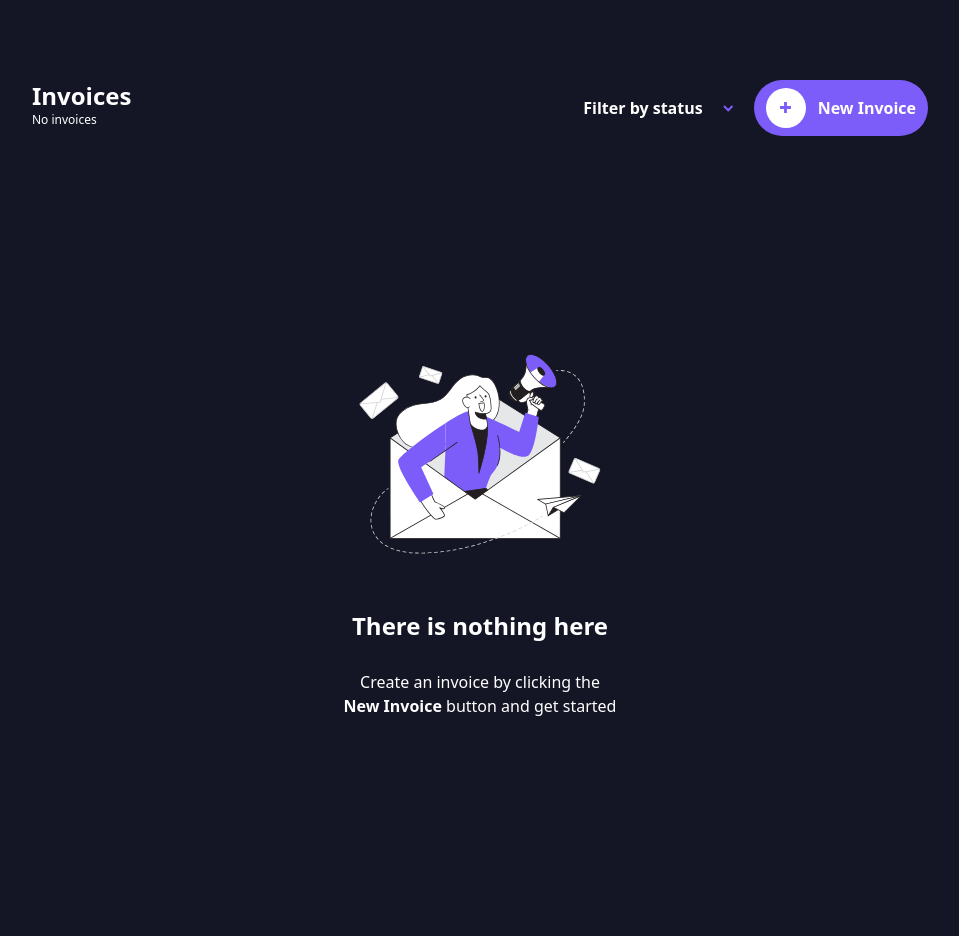
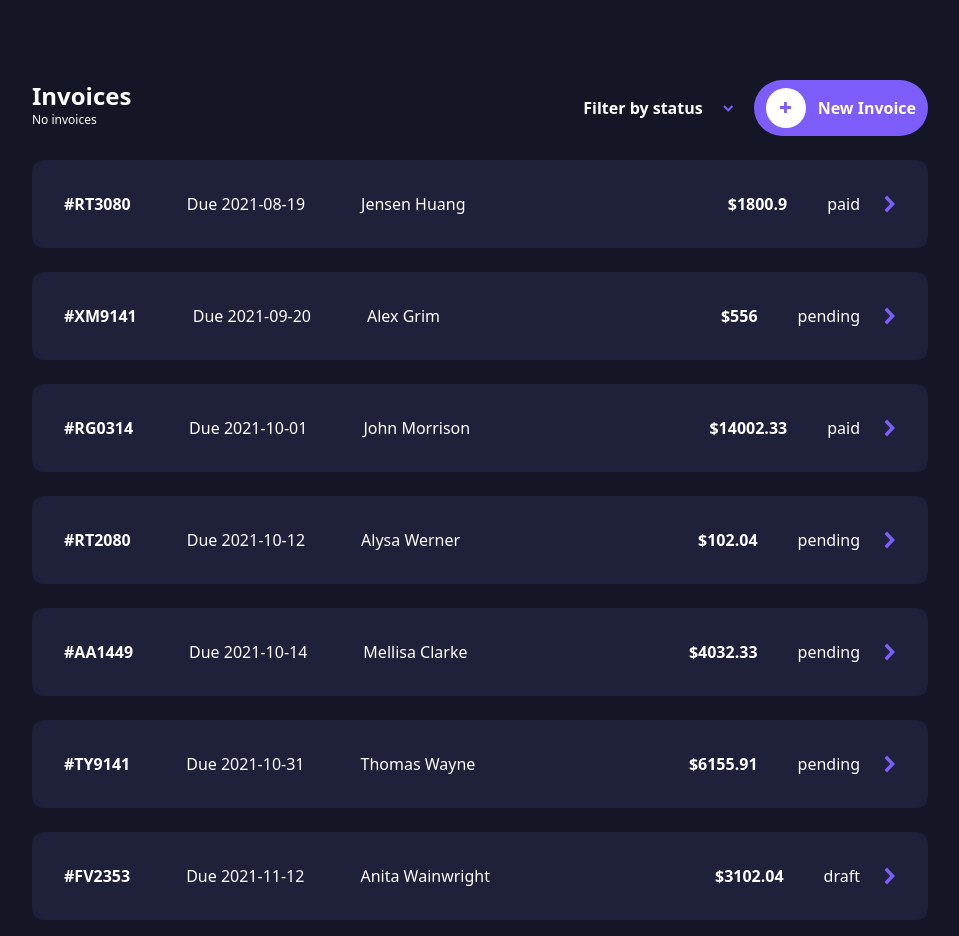
Before and after one commit to imnethaji/invoice-app, a React (Vite) app: page / in a window 1280 px wide. Shown: the whole page, without its empty margins (160-1119 px from the left). Built offline with nearby package versions, Linux system fonts and the light colour scheme.

Commit message:
from data.json files to list in a component

```diff
--- a/src/App.tsx
+++ b/src/App.tsx
@@ -1,12 +1,19 @@
 import "./App.css";
 import plusIcon from "./assets/icon-plus.svg";
 import arrowIcon from "./assets/icon-arrow-down.svg";
-import emptyIllustration from "./assets/illustration-empty.svg";
+import InvoiceList from "./components/InvoiceList";
+import NoInvoice from "./components/NoInvoice";
+import INVOICE_DATA from "./data file/data.json";
+
+import Invoice from "./types/types";
+
+const invoiceData: Invoice[] = INVOICE_DATA;
 
 function App() {
   function handleFilterClick() {
     console.log("works");
   }
+  const list = false;
 
   return (
     <>
@@ -39,16 +46,19 @@ function App() {
           </div>
         </div>
       </div>
-      <div className="w-screen h-[800px] flex flex-col items-center justify-center">
-        <img src={emptyIllustration} alt="" className="w-50" />
-        <h1 className="text-white text-2xl font-bold mt-14">
-          There is nothing here
-        </h1>
-        <p className="text-white text-center mt-7">
-          Create an invoice by clicking the <br />
-          <span className="font-bold">New Invoice</span> button and get started
-        </p>
-      </div>
+
+      {list && <NoInvoice />}
+
+      {invoiceData.map((item, index) => (
+        <InvoiceList
+          key={index}
+          invoiceID={item.id}
+          dueDate={item.paymentDue}
+          clientName={item.clientName}
+          total={item.total}
+          paymentStatus={item.status}
+        />
+      ))}
     </>
   );
 }
--- /dev/null
+++ b/src/components/InvoiceList.tsx
@@ -0,0 +1,40 @@
+import rightArrow from "../assets/icon-arrow-right.svg";
+
+interface Props {
+  invoiceID: string;
+  dueDate: string;
+  clientName: string;
+  total: number;
+  paymentStatus: string;
+}
+
+const InvoiceList = ({
+  invoiceID,
+  dueDate,
+  clientName,
+  total,
+  paymentStatus,
+}: Props) => {
+  return (
+    <>
+      <div className="mt-6">
+        <div className="flex w-screen items-center justify-center  ">
+          <div className="w-[70%] flex justify-between bg-invoiceTab p-8 rounded-xl text-white">
+            <div className="flex space-x-14 items-center">
+              <h1 className="font-bold">#{invoiceID}</h1>
+              <p>Due {dueDate}</p>
+              <p>{clientName}</p>
+            </div>
+            <div className="flex items-center">
+              <h1 className="font-bold">${total}</h1>
+              <button className="ml-10">{paymentStatus}</button>
+              <img className="ml-6 w-3" src={rightArrow} alt="" />
+            </div>
+          </div>
+        </div>
+      </div>
+    </>
+  );
+};
+
+export default InvoiceList;
--- /dev/null
+++ b/src/components/NoInvoice.tsx
@@ -0,0 +1,18 @@
+import emptyIllustration from "../assets/illustration-empty.svg";
+
+const NoInvoice = () => {
+  return (
+    <div className="w-screen h-[800px] flex flex-col items-center justify-center">
+      <img src={emptyIllustration} alt="" className="w-50" />
+      <h1 className="text-white text-2xl font-bold mt-14">
+        There is nothing here
+      </h1>
+      <p className="text-white text-center mt-7">
+        Create an invoice by clicking the <br />
+        <span className="font-bold">New Invoice</span> button and get started
+      </p>
+    </div>
+  );
+};
+
+export default NoInvoice;
--- /dev/null
+++ b/src/data file/data.json
@@ -0,0 +1,231 @@
+[
+  {
+    "id": "RT3080",
+    "createdAt": "2021-08-18",
+    "paymentDue": "2021-08-19",
+    "description": "Re-branding",
+    "paymentTerms": 1,
+    "clientName": "Jensen Huang",
+    "clientEmail": "jensenh@mail.com",
+    "status": "paid",
+    "senderAddress": {
+      "street": "19 Union Terrace",
+      "city": "London",
+      "postCode": "E1 3EZ",
+      "country": "United Kingdom"
+    },
+    "clientAddress": {
+      "street": "106 Kendell Street",
+      "city": "Sharrington",
+      "postCode": "NR24 5WQ",
+      "country": "United Kingdom"
+    },
+    "items": [
+      {
+        "name": "Brand Guidelines",
+        "quantity": 1,
+        "price": 1800.90,
+        "total": 1800.90
+      }
+    ],
+    "total": 1800.90
+  },
+  {
+    "id": "XM9141",
+    "createdAt": "2021-08-21",
+    "paymentDue": "2021-09-20",
+    "description": "Graphic Design",
+    "paymentTerms": 30,
+    "clientName": "Alex Grim",
+    "clientEmail": "alexgrim@mail.com",
+    "status": "pending",
+    "senderAddress": {
+      "street": "19 Union Terrace",
+      "city": "London",
+      "postCode": "E1 3EZ",
+      "country": "United Kingdom"
+    },
+    "clientAddress": {
+      "street": "84 Church Way",
+      "city": "Bradford",
+      "postCode": "BD1 9PB",
+      "country": "United Kingdom"
+    },
+    "items": [
+      {
+        "name": "Banner Design",
+        "quantity": 1,
+        "price": 156.00,
+        "total": 156.00
+      },
+      {
+        "name": "Email Design",
+        "quantity": 2,
+        "price": 200.00,
+        "total": 400.00
+      }
+    ],
+    "total": 556.00
+  },
+  {
+    "id": "RG0314",
+    "createdAt": "2021-09-24",
+    "paymentDue": "2021-10-01",
+    "description": "Website Redesign",
+    "paymentTerms": 7,
+    "clientName": "John Morrison",
+    "clientEmail": "jm@myco.com",
+    "status": "paid",
+    "senderAddress": {
+      "street": "19 Union Terrace",
+      "city": "London",
+      "postCode": "E1 3EZ",
+      "country": "United Kingdom"
+    },
+    "clientAddress": {
+      "street": "79 Dover Road",
+      "city": "Westhall",
+      "postCode": "IP19 3PF",
+      "country": "United Kingdom"
+    },
+    "items": [
+      {
+        "name": "Website Redesign",
+        "quantity": 1,
+        "price": 14002.33,
+        "total": 14002.33
+      }
+    ],
+    "total": 14002.33
+  },
+  {
+    "id": "RT2080",
+    "createdAt": "2021-10-11",
+    "paymentDue": "2021-10-12",
+    "description": "Logo Concept",
+    "paymentTerms": 1,
+    "clientName": "Alysa Werner",
+    "clientEmail": "alysa@email.co.uk",
+    "status": "pending",
+    "senderAddress": {
+      "street": "19 Union Terrace",
+      "city": "London",
+      "postCode": "E1 3EZ",
+      "country": "United Kingdom"
+    },
+    "clientAddress": {
+      "street": "63 Warwick Road",
+      "city": "Carlisle",
+      "postCode": "CA20 2TG",
+      "country": "United Kingdom"
+    },
+    "items": [
+      {
+        "name": "Logo Sketches",
+        "quantity": 1,
+        "price": 102.04,
+        "total": 102.04
+      }
+    ],
+    "total": 102.04
+  },
+  {
+    "id": "AA1449",
+    "createdAt": "2021-10-7",
+    "paymentDue": "2021-10-14",
+    "description": "Re-branding",
+    "paymentTerms": 7,
+    "clientName": "Mellisa Clarke",
+    "clientEmail": "mellisa.clarke@example.com",
+    "status": "pending",
+    "senderAddress": {
+      "street": "19 Union Terrace",
+      "city": "London",
+      "postCode": "E1 3EZ",
+      "country": "United Kingdom"
+    },
+    "clientAddress": {
+      "street": "46 Abbey Row",
+      "city": "Cambridge",
+      "postCode": "CB5 6EG",
+      "country": "United Kingdom"
+    },
+    "items": [
+      {
+        "name": "New Logo",
+        "quantity": 1,
+        "price": 1532.33,
+        "total": 1532.33
+      },
+      {
+        "name": "Brand Guidelines",
+        "quantity": 1,
+        "price": 2500.00,
+        "total": 2500.00
+      }
+    ],
+    "total": 4032.33
+  },
+  {
+    "id": "TY9141",
+    "createdAt": "2021-10-01",
+    "paymentDue": "2021-10-31",
+    "description": "Landing Page Design",
+    "paymentTerms": 30,
+    "clientName": "Thomas Wayne",
+    "clientEmail": "thomas@dc.com",
+    "status": "pending",
+    "senderAddress": {
+      "street": "19 Union Terrace",
+      "city": "London",
+      "postCode": "E1 3EZ",
+      "country": "United Kingdom"
+    },
+    "clientAddress": {
+      "street": "3964  Queens Lane",
+      "city": "Gotham",
+      "postCode": "60457",
+      "country": "United States of America"
+    },
+    "items": [
+      {
+        "name": "Web Design",
+        "quantity": 1,
+        "price": 6155.91,
+        "total": 6155.91
+      }
+    ],
+    "total": 6155.91
+  },
+  {
+    "id": "FV2353",
+    "createdAt": "2021-11-05",
+    "paymentDue": "2021-11-12",
+    "description": "Logo Re-design",
+    "paymentTerms": 7,
+    "clientName": "Anita Wainwright",
+    "clientEmail": "",
+    "status": "draft",
+    "senderAddress": {
+      "street": "19 Union Terrace",
+      "city": "London",
+      "postCode": "E1 3EZ",
+      "country": "United Kingdom"
+    },
+    "clientAddress": {
+      "street": "",
+      "city": "",
+      "postCode": "",
+      "country": ""
+    },
+    "items": [
+      {
+        "name": "Logo Re-design",
+        "quantity": 1,
+        "price": 3102.04,
+        "total": 3102.04
+      }
+    ],
+    "total": 3102.04
+  }
+]
--- a/src/index.css
+++ b/src/index.css
@@ -5,4 +5,5 @@
 
 body {
     background-color: #141625;
+    overflow: hidden;
 }
--- /dev/null
+++ b/src/types/types.ts
@@ -0,0 +1,30 @@
+interface Address {
+  street: string;
+  city: string;
+  postCode: string;
+  country: string;
+}
+
+interface Item {
+  name: string;
+  quantity: number;
+  price: number;
+  total: number;
+}
+
+interface Invoice {
+  id: string;
+  createdAt: string;
+  paymentDue: string;
+  description: string;
+  paymentTerms: number;
+  clientName: string;
+  clientEmail: string;
+  status: string;
+  senderAddress: Address;
+  clientAddress: Address;
+  items: Item[];
+  total: number;
+}
+
+export default Invoice;
--- a/tailwind.config.js
+++ b/tailwind.config.js
@@ -1,5 +1,5 @@
 // Importing default colors from tailwind css object
-// eslint-disable-next-line @typescript-eslint/no-var-requires
+// eslint-disable-next-line @typescript-eslint/no-var-requires, no-undef
 const colors = require("tailwindcss/colors");
 
 /** @type {import('tailwindcss').Config} */
@@ -17,6 +17,7 @@ export default {
         emerald: colors.emerald,
         indigo: colors.indigo,
         yellow: colors.yellow,
+        invoiceTab: "#1E2139",
       },
     },
   },
```
